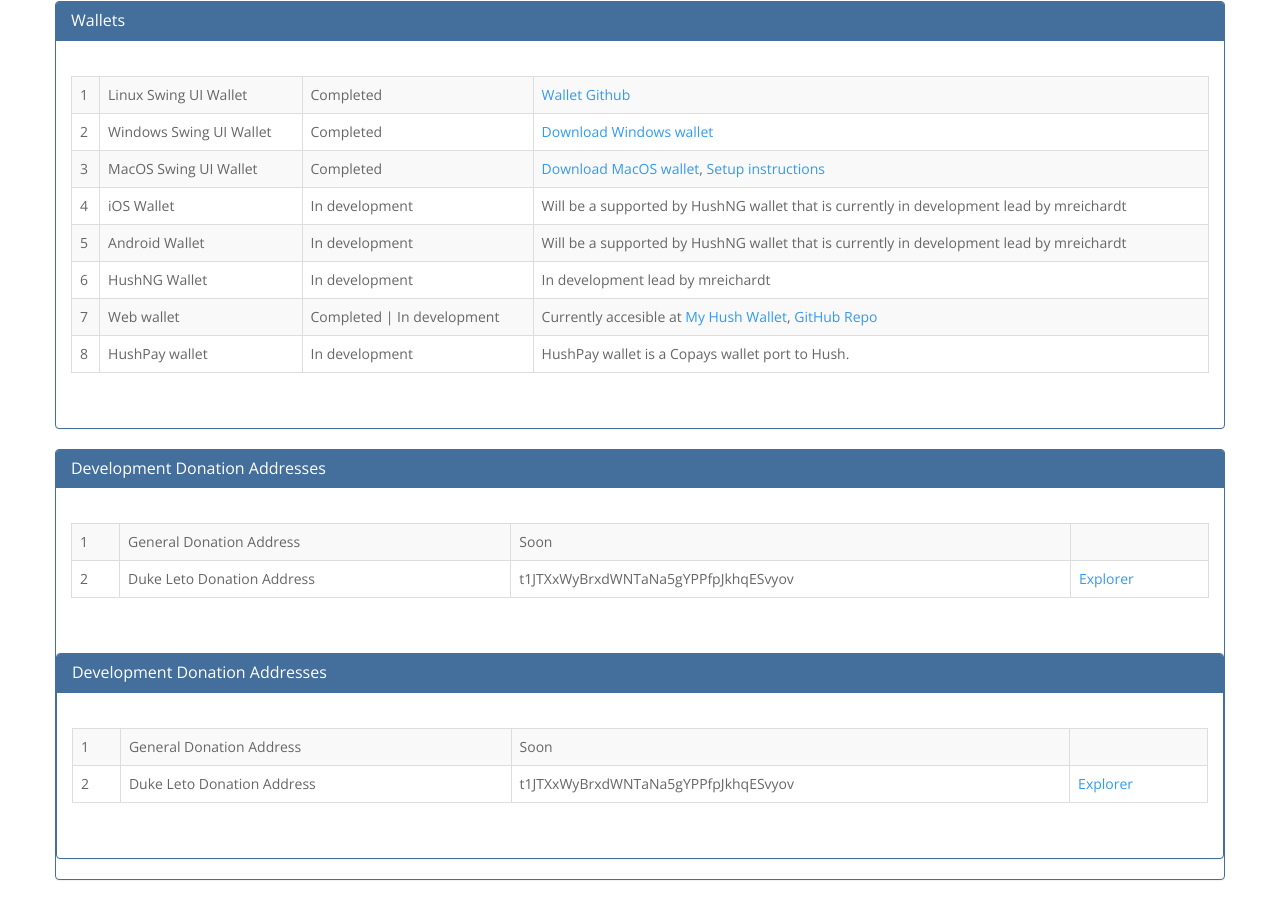
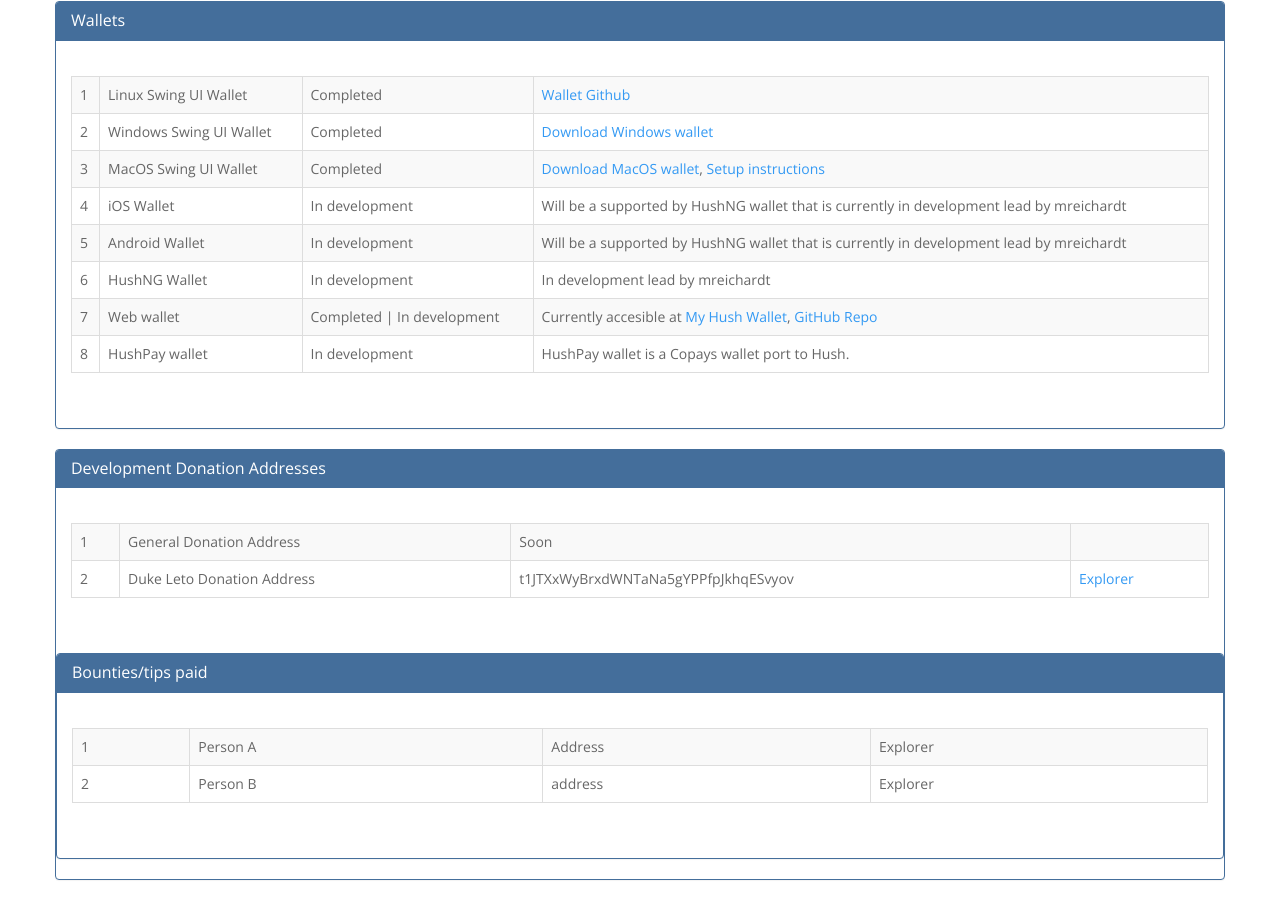
Before and after one commit to MyHush/hush-dashboard, a plain HTML site: page index.html in a window 1280 px wide. Shown: the part 2688-3588 px from the top of the page. Drawn offline with nearby package versions, Linux system fonts and the light colour scheme.

Commit message:
Update index.html

```diff
--- a/index.html
+++ b/index.html
@@ -538,7 +538,7 @@
         </div>
         <div class="panel panel-primary" id="donate">
         <div class="panel-heading">
-          <h3 class="panel-title">Development Donation Addresses</h3>
+          <h3 class="panel-title">Bounties/tips paid</h3>
         </div>
         <div class="panel-body">
           <span class="container">
@@ -546,15 +546,15 @@
               <tbody>
                 <tr>
                   <td>1</td>
-                  <td>General Donation Address</td>
-                  <td>Soon</td>
-                  <td><!--<a href="https://explorer.myhush.org/address/t1h6kmaQwcuyejDLazT3TNZfV8EEtCzHRhc" target="_blank">Explorer</a>--></td>
+                  <td>Person A</td>
+                  <td>Address</td>
+                  <td>Explorer<!--<a href="https://explorer.myhush.org/address/t1h6kmaQwcuyejDLazT3TNZfV8EEtCzHRhc" target="_blank">Explorer</a>--></td>
                 </tr>
                 <tr>
                   <td>2</td>
-                  <td>Duke Leto Donation Address</td>
-                  <td>t1JTXxWyBrxdWNTaNa5gYPPfpJkhqESvyov</td>
-                  <td><a href="https://explorer.myhush.org/address/t1JTXxWyBrxdWNTaNa5gYPPfpJkhqESvyov" target="_blank">Explorer</a></td>
+                  <td>Person B</td>
+                  <td>address</td>
+                  <td>Explorer<!--<a href="https://explorer.myhush.org/address/t1JTXxWyBrxdWNTaNa5gYPPfpJkhqESvyov" target="_blank">Explorer</a></td>
                 </tr>
               </tbody>
             </table>
```
